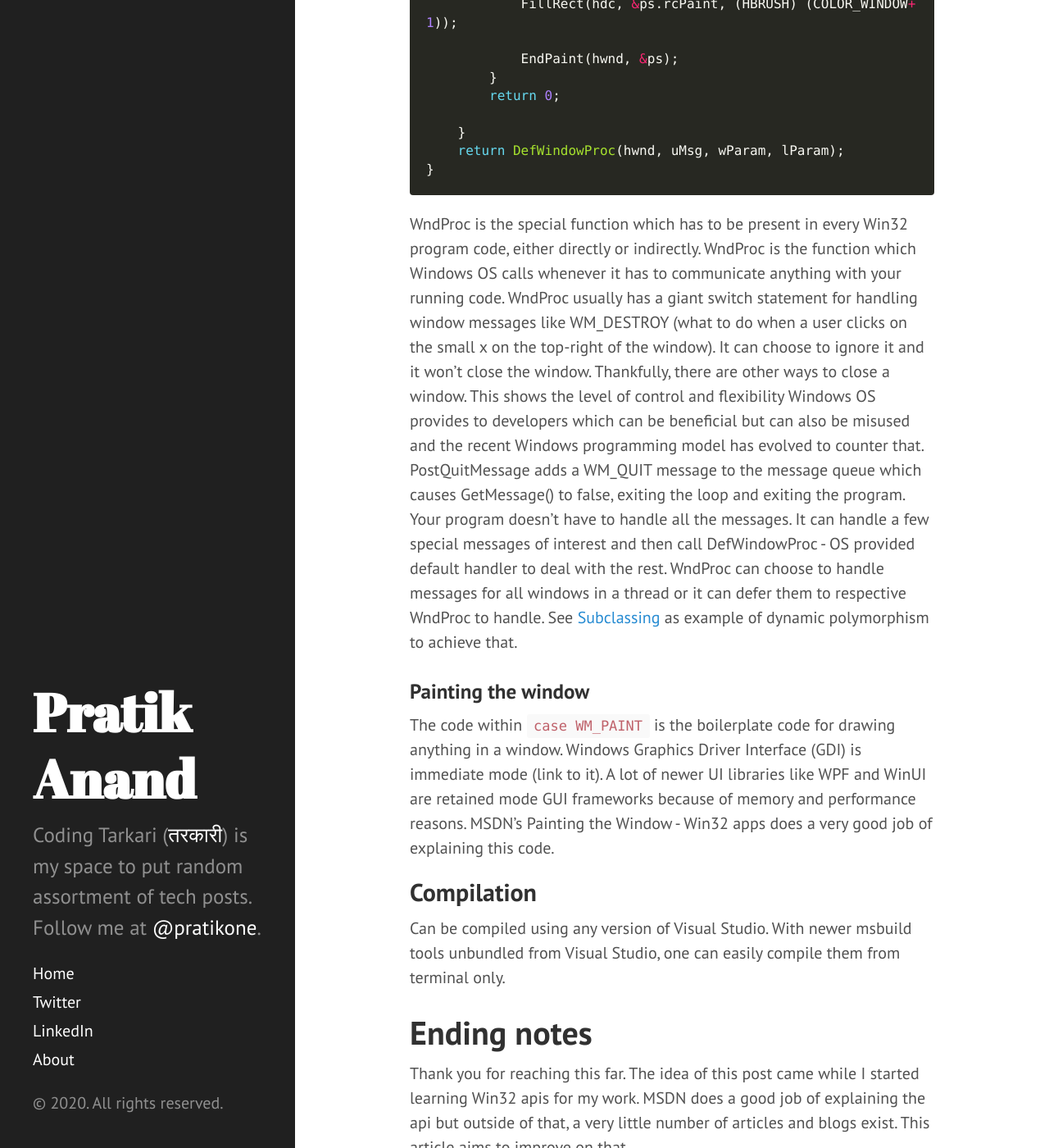
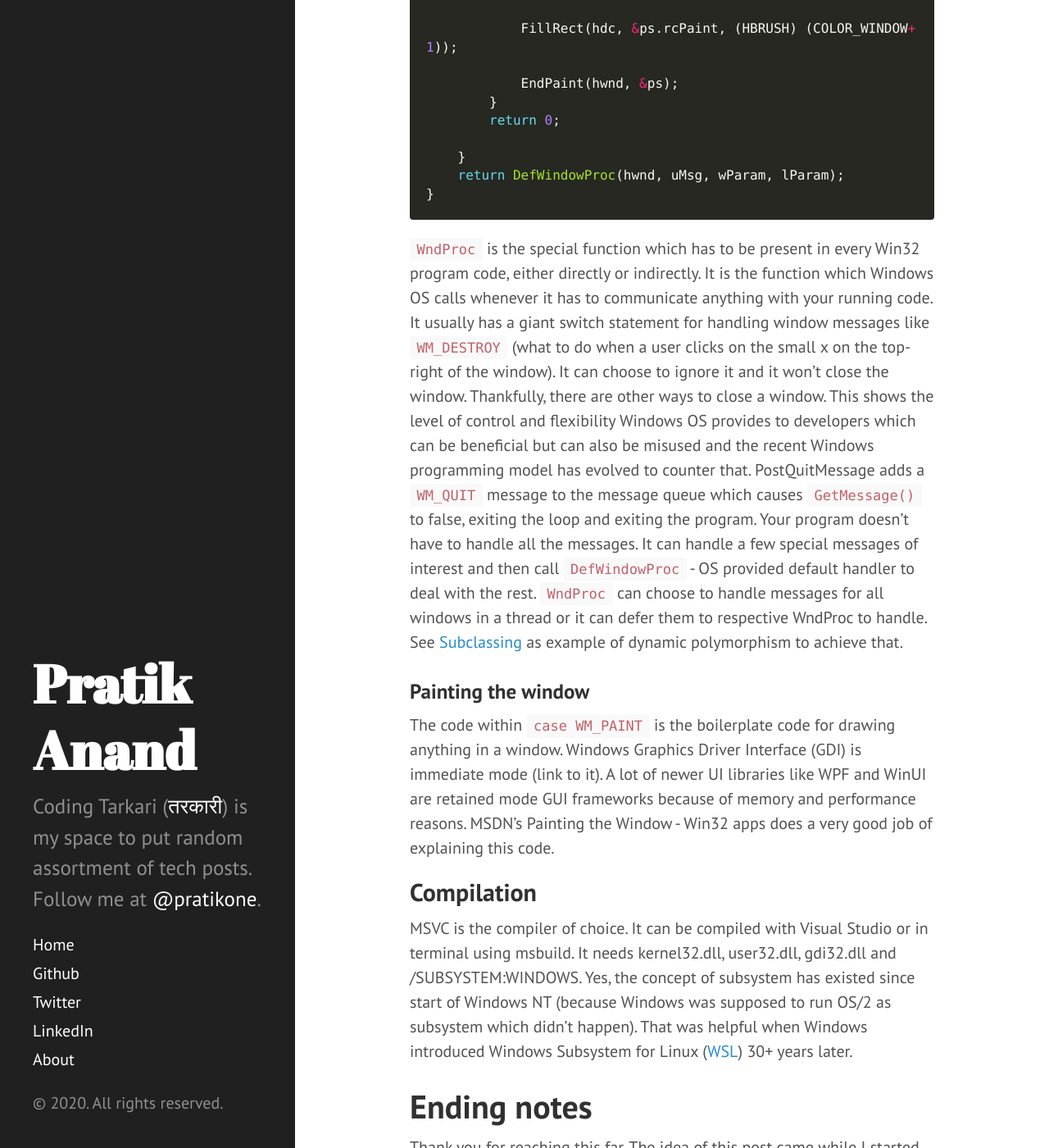
Before and after one commit to pratikone/pratikone.github.io, a Jekyll site: the page built from _posts/2020-06-07-anatomy-of-windows-hello-world.md, in a window 1280 px wide and 1400 px high, scrolled down 12366 px. Shown: the whole window at 82% size. Built offline with Jekyll 4.4.1, drawn with Linux system fonts in a browser that asks for light colours; some of the changed text lies outside the part shown.

Commit message:
tiny details

````diff
--- a/CNAME
+++ b/CNAME
@@ -1 +1 @@
-hyde.getpoole.com
+pratikone.github.io
--- a/_includes/sidebar.html
+++ b/_includes/sidebar.html
@@ -11,6 +11,7 @@
 
     <nav class="sidebar-nav">
       <a class="sidebar-nav-item{% if page.title == "Home" %} active{% endif %}" href="{{ site.url }}">Home</a>
+      <a class="sidebar-nav-item" href="https://github.com/pratikone">Github</a>
       <a class="sidebar-nav-item" href="https://twitter.com/pratikone">Twitter</a>
       <a class="sidebar-nav-item" href="https://www.linkedin.com/in/pratikone/">LinkedIn</a>
 
--- a/_posts/2020-06-07-anatomy-of-windows-hello-world.md
+++ b/_posts/2020-06-07-anatomy-of-windows-hello-world.md
@@ -198,7 +198,7 @@ Frameworks like XAML(WinUI), WPF have found non-HWND ways to create UI elements
 
 Modern Windows HWNDs are hardware accelerated i.e. take help of graphics pipelines like Direct2D to draw pixels faster, using a GPU. [Desktop Window Manager (DWM)](https://en.wikipedia.org/wiki/Desktop_Window_Manager) handles drawing pixels on modern Windows.
 
-Hwnd registration and window messaging system are the few pieces of code here which are reminiscent of very 80s Object Oriented (OO) design. Microsoft was on-board OO train very early on, even when it was not totally accepted by the industry. It was when Microsoft had been using only C for programming Windows. OO in C requires a lot of weird design choices and because of its great backward compatibility, a lot of it has stayed.
+Hwnd registration and window messaging system are the few pieces of code here which are reminiscent of very 80s Object Oriented (OO) design. Microsoft was on-board OO train very early on, even when it was not totally accepted by the industry. It was when Microsoft had been using only C for programming Windows. OO in C required a lot of weird design choices in Windows and because of backward compatibility, a lot of that design has stayed to this day.
 
 ### Register the window class with OS
 ```c++
@@ -263,7 +263,7 @@ For this message passing model, Windows creates a single message queue for a thr
     }
 ```
 
-Message loop code is what is responsible for filing up this message queue.  There has to be only one message loop per thread. This message queue is hidden and not accessible by your code. It is handled entirely by the OS. All your code can do is to remove the topmost message from this queue using GetMessage() api call. This message is then translated for keyboard input so that it can handle shortcut keys and do other keyboard input processing (https://stackoverflow.com/questions/12581889/why-exactly-translatemessage) and then it is dispatched to the handler function WndProc (discussed below).  GetMessage is a blocking function so it will wait if the loop is empty. But this doesn’t mean your UI will be unresponsive. An alternative to that is PeekMessage function which can peek and tell if there is a message on top of the queue. Since it won’t block, it is good for certain scenarios to do a “Peek” before a “Get”.
+Message loop code is what is responsible for filing up this message queue.  There has to be only one message loop per thread. This message queue is hidden and not accessible by your code. It is handled entirely by the OS. All your code can do is to remove the topmost message from this queue using `GetMessage()` api call. This message is then translated for keyboard input so that it can handle shortcut keys and do other keyboard input processing ([Read more here on TranslateMessage](https://stackoverflow.com/questions/12581889/why-exactly-translatemessage)). After that, it is dispatched to the handler function WndProc (discussed below).  `GetMessage` is a blocking function so it will wait if the loop is empty. But this doesn’t mean your UI will be unresponsive. An alternative to that is `PeekMessage` function which can peek and tell if there is a message on top of the queue. Since it won't block, it is good for certain scenarios to do a *"Peek"* before a *"Get"*.
 
 
 
@@ -294,16 +294,16 @@ LRESULT CALLBACK WindowProc(HWND hwnd, UINT uMsg, WPARAM wParam, LPARAM lParam)
     return DefWindowProc(hwnd, uMsg, wParam, lParam);
 }
 ```
-WndProc is the special function which has to be present in every Win32 program code, either directly or indirectly.  WndProc is the function which Windows OS calls whenever it has to communicate anything with your running code.
-WndProc usually has a giant switch statement for handling window messages like WM_DESTROY (what to do when a user clicks on the small x on the top-right of the window). It can choose to ignore it and it won’t close the window. Thankfully, there are other ways to close a window. This shows the level of control and flexibility Windows OS provides to developers which can be beneficial but can also be misused and the recent Windows programming model has evolved to counter that.
-PostQuitMessage adds a WM_QUIT message to the message queue which causes GetMessage() to false, exiting the loop and exiting the program.
-Your program doesn’t have to handle all the messages. It can handle a few special messages of interest and then call DefWindowProc - OS provided default handler to deal with the rest. WndProc can choose to handle messages for all windows in a thread or it can defer them to respective WndProc to handle.  See [Subclassing](https://docs.microsoft.com/en-us/windows/win32/api/commctrl/nf-commctrl-defsubclassproc) as example of dynamic polymorphism to achieve that.
+`WndProc` is the special function which has to be present in every Win32 program code, either directly or indirectly.  It is the function which Windows OS calls whenever it has to communicate anything with your running code.
+It usually has a giant switch statement for handling window messages like `WM_DESTROY` (what to do when a user clicks on the small x on the top-right of the window). It can choose to ignore it and it won’t close the window. Thankfully, there are other ways to close a window. This shows the level of control and flexibility Windows OS provides to developers which can be beneficial but can also be misused and the recent Windows programming model has evolved to counter that.
+PostQuitMessage adds a `WM_QUIT` message to the message queue which causes `GetMessage()` to false, exiting the loop and exiting the program.
+Your program doesn’t have to handle all the messages. It can handle a few special messages of interest and then call `DefWindowProc` - OS provided default handler to deal with the rest. `WndProc` can choose to handle messages for all windows in a thread or it can defer them to respective WndProc to handle.  See [Subclassing](https://docs.microsoft.com/en-us/windows/win32/api/commctrl/nf-commctrl-defsubclassproc) as example of dynamic polymorphism to achieve that.
 
 ### Painting the window
 The code within `case WM_PAINT`  is the boilerplate code for drawing anything in a window. Windows Graphics Driver Interface (GDI) is immediate mode (link to it). A lot of newer UI libraries like WPF and WinUI are retained mode GUI frameworks because of memory and performance reasons. MSDN’s  Painting the Window - Win32 apps does a very good job of explaining this code.
 
 ## Compilation
-Can be compiled using any version of Visual Studio. With newer msbuild tools unbundled from Visual Studio, one can easily compile them from terminal only.
+MSVC is the compiler of choice. It can be compiled with Visual Studio or in terminal using msbuild. It needs kernel32.dll, user32.dll, gdi32.dll and /SUBSYSTEM:WINDOWS. Yes, the concept of subsystem has existed since start of Windows NT (because Windows was supposed to run OS/2 as subsystem which didn't happen). That was helpful when Windows introduced Windows Subsystem for Linux ([WSL](https://en.wikipedia.org/wiki/Windows_Subsystem_for_Linux)) 30+ years later.
 
 
 
````
Also changed, not shown: about.md (+5 -2 lines), 1 other file.
